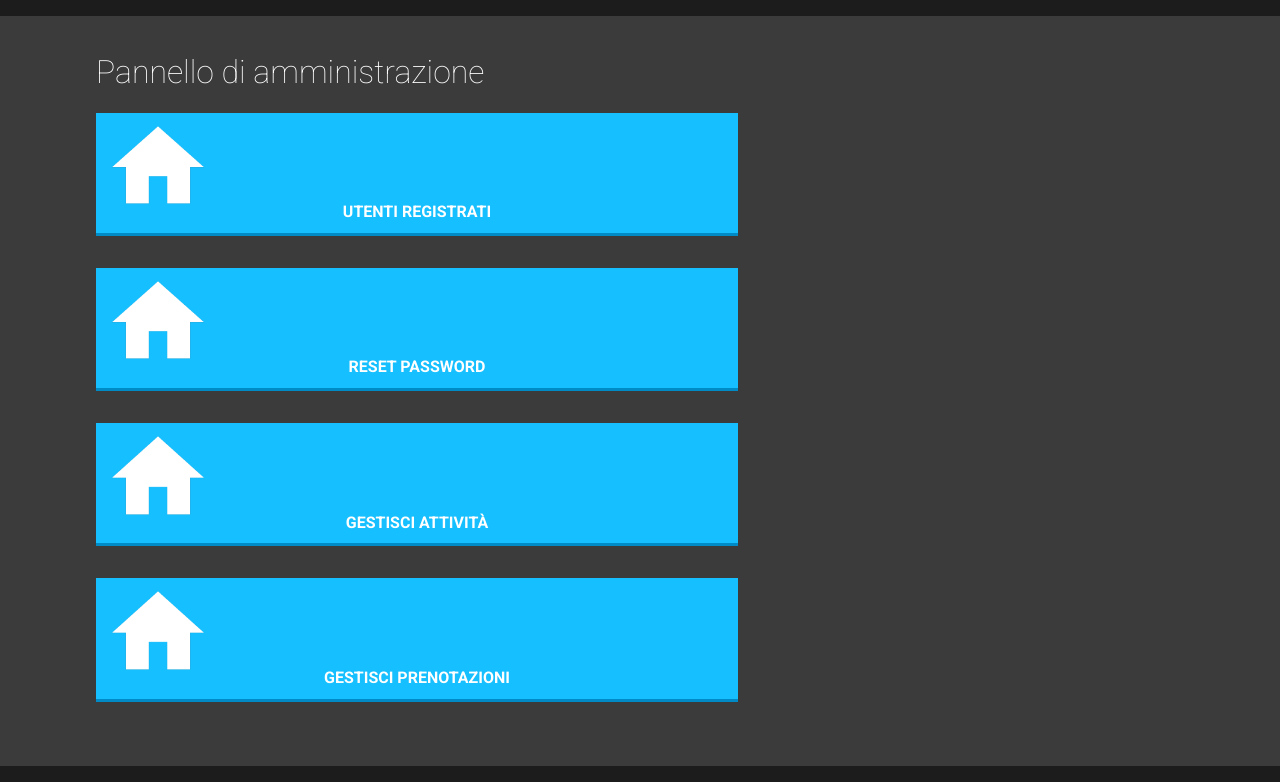
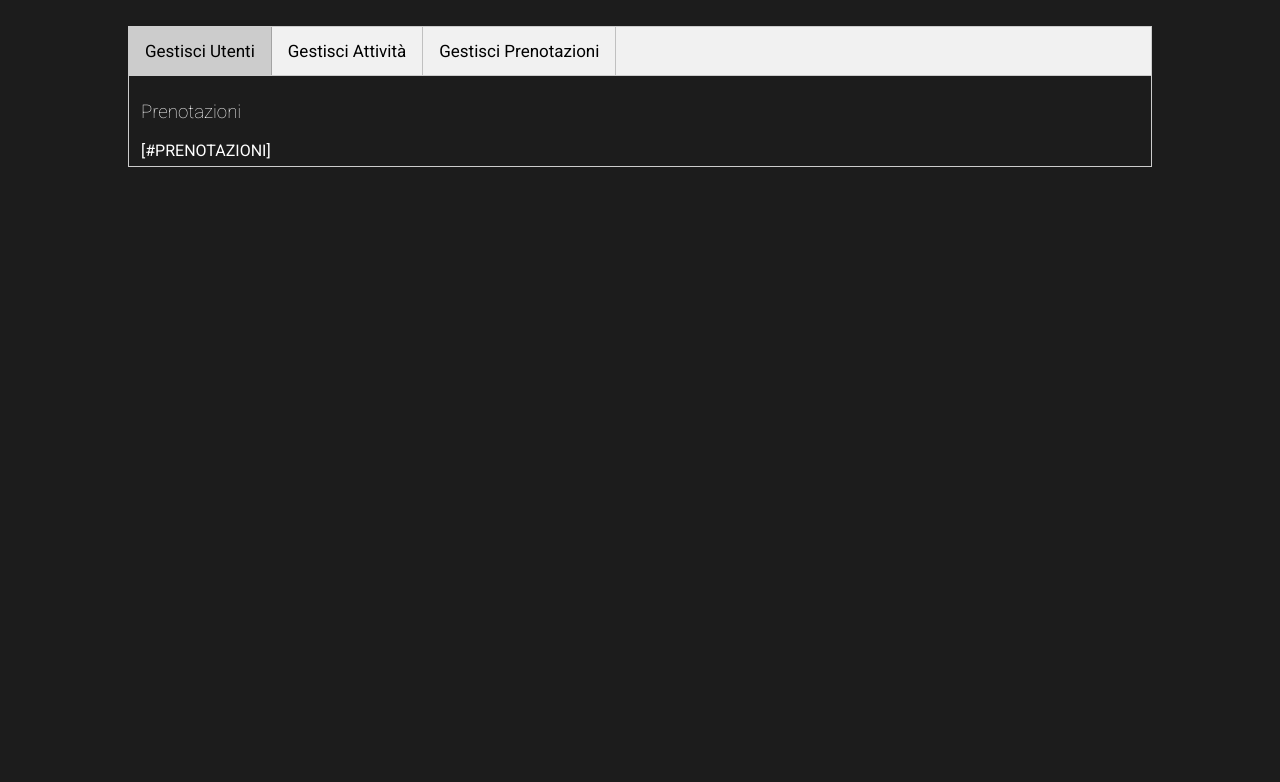
Before and after one commit to riccardobek/Tecnologie-Web, a PHP site: page /pannello_admin in a window 1280 px wide; the page is wider, and only the part inside the window is pictured. Shown: the part 136-918 px from the top of that part. After the commit the page ends 303 px from the top of that part, so only its background shows below. Run offline with PHP 8.4, Linux system fonts and the light colour scheme.

Commit message:
sistemato stile pagina amministrazione e sistemato js, cominciata la parte dinamica (visualizzazione contenuti DB)

```diff
--- a/css/Users.css
+++ b/css/Users.css
@@ -10,12 +10,15 @@
 .tab button {
     background-color: inherit;
     float: left;
-    border: none;
+    /*border: none;*/
     outline: none;
     cursor: pointer;
     padding: 14px 16px;
     transition: 0.3s;
     font-size: 17px;
+}
+.tablinks{
+    border-right: 1px solid rgba(0, 0, 0, 0.2);
 }
 
 /* Change background color of buttons on hover */
--- a/js/menuUtente.js
+++ b/js/menuUtente.js
@@ -1,24 +1,10 @@
-/*function openSection(evento, sezione) {
-    var i, tabcontent, tablinks;
-
-    tabcontent = document.getElementsByClassName("tabcontent");
-    for (i = 0; i < tabcontent.length; i++) {
-        tabcontent[i].style.display = "none";
-    }
-
-    tablinks = document.getElementsByClassName("tablinks");
-    for (i = 0; i < tablinks.length; i++) {
-        tablinks[i].className = tablinks[i].className.replace(" active", "");
-    }
-
-    document.getElementById(sezione).style.display = "block";
-    evento.currentTarget.className += " active";
-}*/
-
 $(document).ready(function(){
-    $("#prenotazioni").show();
+    $(".tabcontent").first().show();
+    $(".tablinks").first().addClass("active");
     $(".tablinks").on("click",function (e) {
        var tabTarget = $(this).attr("data-target");
+       $(".tablinks").removeClass("active");
+        $(this).addClass("active");
        $(".tabcontent").hide();
        $('#'+tabTarget).show();
     });
--- a/pagina_utente.php
+++ b/pagina_utente.php
@@ -1,5 +1,6 @@
 <?php
 require_once "php/funzioni/funzioni_pagina.php";
+
 $activeIndex = 0;
 
 /*Intestazione: indica la pagina attualmente attiva --> contattaci */
--- a/php/funzioni/funzioni_pagina.php
+++ b/php/funzioni/funzioni_pagina.php
@@ -1,6 +1,7 @@
 <?php
 session_start();
 require_once "funzioni_sicurezza.php";
+
 
 $menuElements = array(
     array(
@@ -52,6 +53,14 @@ $menuElements = array(
     array(
         "Nome" => "Pannello utente",
         "URL" => "pagina_utente.php",
+        "Icona"=> "images/icone/icona_logout.png",
+        "Pulsante"=>true,
+        "LoginDipendente"=>true,
+        "VisibileGuest"=>false
+    ),
+    array(
+        "Nome" => "Pannello amministrazione",
+        "URL" => "pannello_admin.php",
         "Icona"=> "images/icone/icona_logout.png",
         "Pulsante"=>true,
         "LoginDipendente"=>true,
@@ -187,3 +196,10 @@ function paginaErrore($messaggio="Si è verificato un errore. Riprova più tardi
     $HTML = str_replace("[#MENU-MOBILE]",menuMobile(INF),$HTML);
     echo $HTML;
 }
+
+function userReservations($idUtente) {
+    $infoUtente = $db->prepare("SELECT  Nome Giorno PostiPrenotati FROM Prenotazioni, Attivita WHERE IDUtente = ? AND IDAttivita = Prenotazioni.Codice");
+    $infoUtente->execute(array($idUtente));
+
+
+}
--- a/template/pannello_admin.html
+++ b/template/pannello_admin.html
@@ -6,7 +6,7 @@
     <title>Pannello admin</title>
     <link href="https://fonts.googleapis.com/css?family=Roboto:400,100,300,500,700,900" rel="stylesheet">
     <link rel="stylesheet" type="text/css" href="css/default.css"/>
-    <link rel="stylesheet" type="text/css" href="css/pannello_admin.css" >
+    <link rel="stylesheet" type="text/css" href="css/users.css">
     <link rel="stylesheet" type="text/css"  href="css/mobile.css" media="screen and (max-width:768px), only screen and (max-device-width:768px)"/>
     <link rel="icon" href="images/favicon.ico">
 
@@ -15,31 +15,29 @@
     [#INTESTAZIONE]
 
     <div id="content">
-
-        <div class="odd">
-            <div class="even">
-                <h1>Pannello di amministrazione</h1>
-                <ul>
-                    <li><button class="btn btn-primary"><img class="icona_pannello" src="images/icone/icona_home.png"> Utenti registrati</button></li>
-                    <li><button class="btn btn-primary"><img class="icona_pannello" src="images/icone/icona_home.png"> Reset password</button></li>
-                    <li><button class="btn btn-primary"><img class="icona_pannello" src="images/icone/icona_home.png">Gestisci Attività</button></li>
-                    <li><button class="btn btn-primary"><img class="icona_pannello" src="images/icone/icona_home.png">Gestisci prenotazioni</button></li>
-                </ul>
-
-
+            <div class="odd">
+                <div class="length-wrapper">
+                    <div class="tab">
+                        <button class="tablinks" data-target="usr-manager"><b>Gestisci Utenti</b></button>
+                        <button class="tablinks" data-target="act-manager"><b>Gestisci Attività</b></button>
+                        <button class="tablinks" data-target="res-manager"><b>Gestisci Prenotazioni</b></button>
+                    </div>
+                    <div id="usr-manager" class="tabcontent">
+                        <h3>Prenotazioni</h3>
+                        [#PRENOTAZIONI]
+                    </div>
+                    <div id="act-manager" class="tabcontent">
+                        <h3>Gestisci Attività</h3>
+                        [#ACCOUNT]
+                    </div>
+                    <div id="res-manager" class="tabcontent">
+                        <h3>Gestisci Prenotazioni</h3>
+                        [#ACCOUNT]
+                    </div>
+                </div>
             </div>
-
-
         </div>
-
-
-
-    </div>
-
-
-
-
     [#MENU-MOBILE]
-
+    <script type="text/javascript" src="js/menuUtente.js"></script>
 </body>
 </html>
--- a/template/utente/pagina_utente.html
+++ b/template/utente/pagina_utente.html
@@ -17,7 +17,7 @@
 [#INTESTAZIONE]
 
 <div id="content">
-    <div id="odd">
+    <div class="odd">
         <div class="length-wrapper">
             <div class="tab">
                 <button class="tablinks" data-target="prenotazioni"><b>Prenotazioni</b></button>
```
